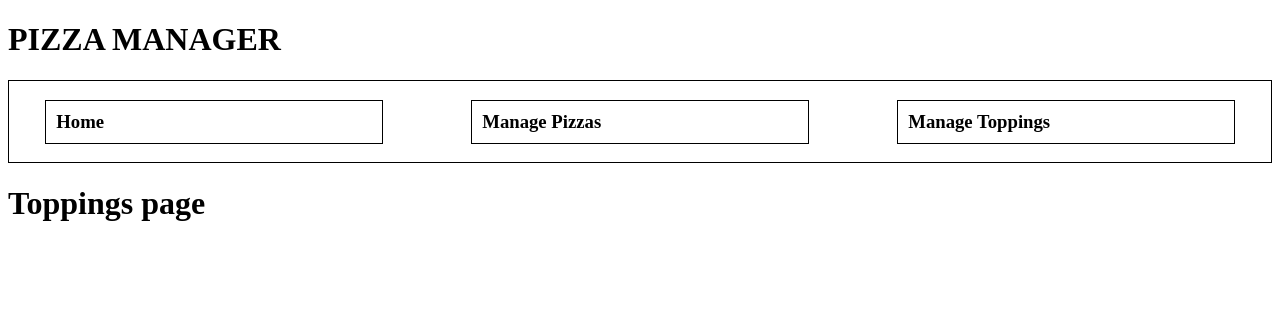
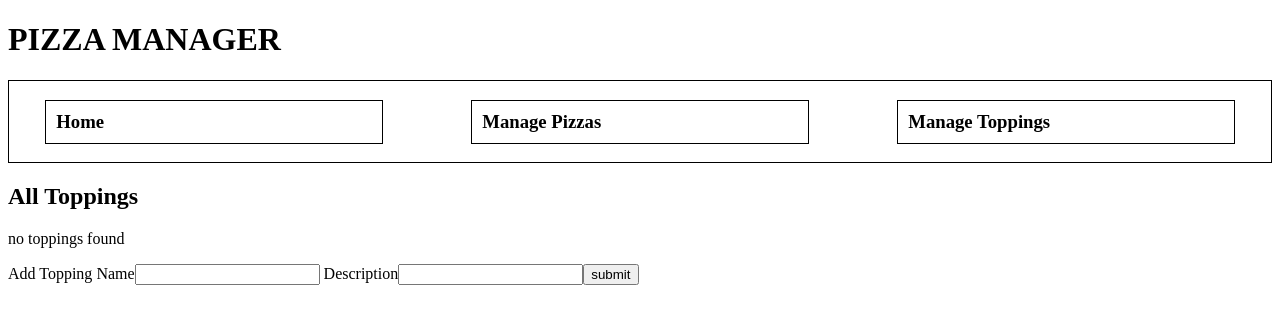
Before and after one commit to ihoffman117/pizza-manager, a React (Create React App) app in the folder client/: page / in a window 1280 px wide. Both pictures are taken after a click on the element "Manage Toppings". Shown: the top 324 px of the page. Built offline with nearby package versions, Linux system fonts and the light colour scheme; no server answers; the HTML template or start-up script is replaced by a standard one.

Commit message:
user can add toppings

```diff
--- a/client/src/components/Toppings.jsx
+++ b/client/src/components/Toppings.jsx
@@ -1,8 +1,53 @@
-import React from "react";
+import React, {useState, useEffect} from "react";
+import axios from "axios";
 
 const Toppings = () => {
+
+  const [toppingsList, setToppings] = useState([]);
+  const [name, setToppingName] = useState('')
+  const [description, setToppingDescription] = useState('')
+
+  const handleSubmit = (e) =>{
+    e.preventDefault();
+
+    if(!name || !description){
+      return
+    }
+
+    const body = {
+      name,
+      description
+    }
+
+    axios.post('/api/toppings', body)
+      .then((response) => {
+        console.log(response);
+      })
+      .catch((err) => {
+        console.log(err)
+      })
+  }
+
+  useEffect(() => {
+    axios.get('/api/toppings').then((response) => {
+      setToppings(response.data)
+    })
+  }, [])
+
   return(
-    <h1>Toppings page</h1>
+    <>
+      <h2> All Toppings </h2>
+      {toppingsList.length ? <p> there are toppings</p> : <p>no toppings found</p>}
+      <form> Add Topping
+        <label> Name
+          <input onChange={(event) => setToppingName(event.target.value)}></input>
+        </label>
+        <label> Description
+          <input onChange={(event) => setToppingDescription(event.target.value)}></input>
+        </label>
+        <button onClick={ () => handleSubmit(event) }>submit</button>
+      </form>
+    </>
   )
 }
 
--- a/package.json
+++ b/package.json
@@ -21,6 +21,7 @@
   "dependencies": {
     "@babel/preset-env": "^7.19.3",
     "@babel/preset-react": "^7.18.6",
+    "axios": "^0.27.2",
     "babel-loader": "^8.2.5",
     "express": "^4.18.1",
     "mongoose": "^6.6.4",
```
Also changed, not shown: database/controllers.js (+31 -2 lines), client/src/components/ToppingsList.jsx (added), 3 other files (tests, documents, lock files or other folders).
